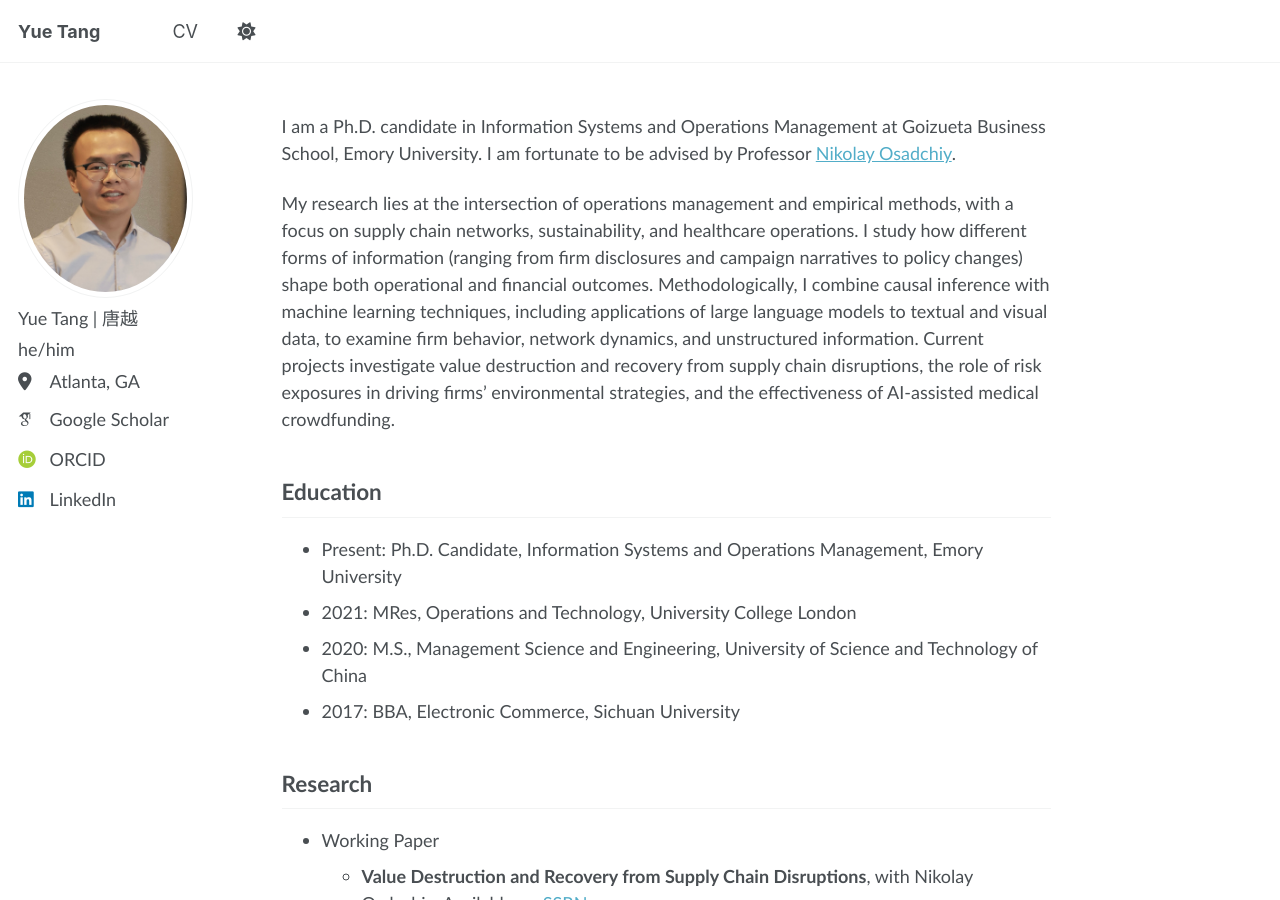
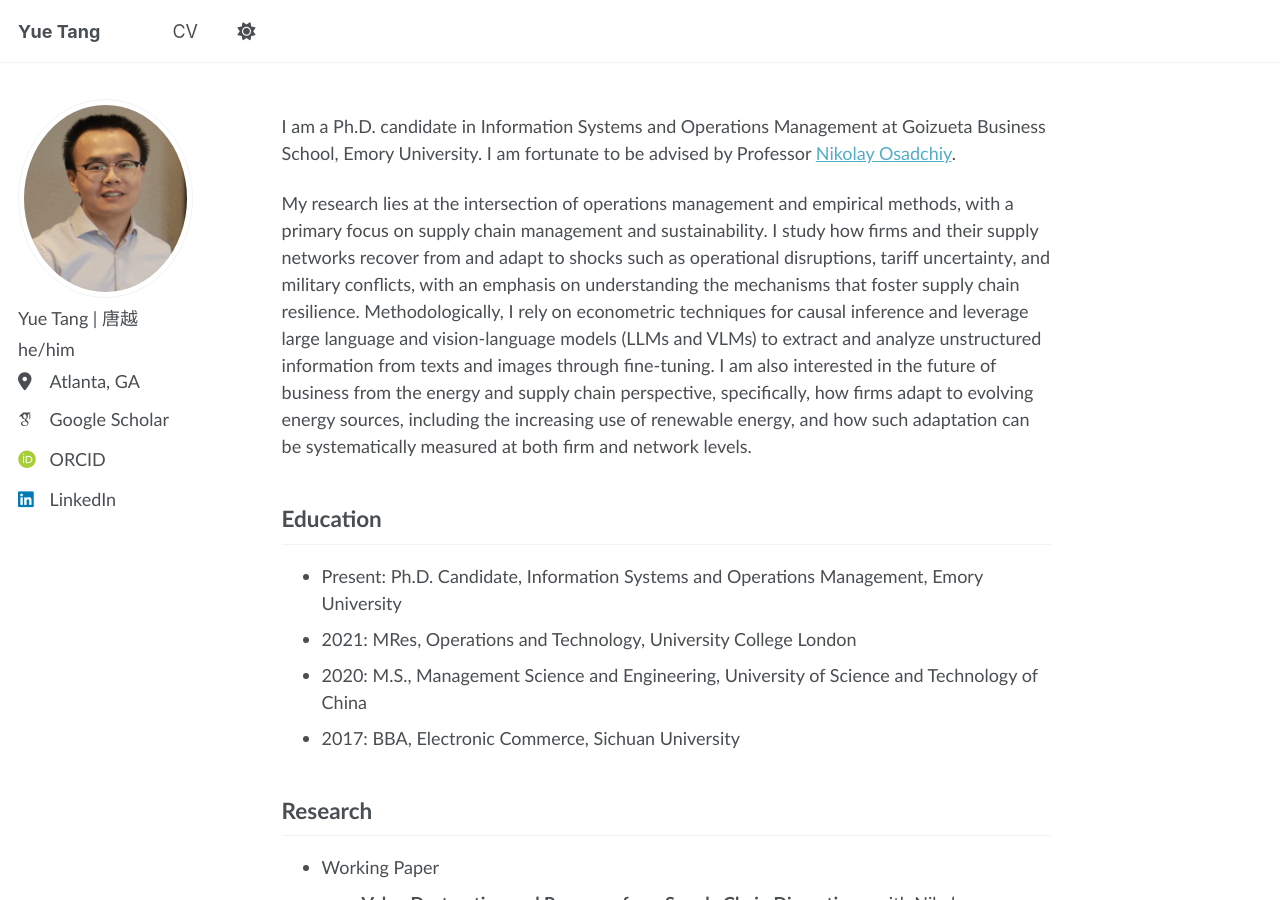
Before and after one commit to YueTang-YT/YueTang-YT.github.io, a Jekyll site: the page built from _pages/about.md, in a window 1280 px wide and 900 px high. Built offline with Jekyll 4.4.1, drawn with Linux system fonts in a browser that asks for light colours; some web fonts are replaced.

Commit message:
Update about.md

```diff
--- a/_pages/about.md
+++ b/_pages/about.md
@@ -20,7 +20,7 @@
 
 I am a Ph.D. candidate in Information Systems and Operations Management at Goizueta Business School, Emory University. I am fortunate to be advised by Professor [Nikolay Osadchiy](http://www.nikolayosadchiy.com).
 
-My research lies at the intersection of operations management and empirical methods, with a focus on supply chain networks, sustainability, and healthcare operations. I study how different forms of information (ranging from firm disclosures and campaign narratives to policy changes) shape both operational and financial outcomes. Methodologically, I combine causal inference with machine learning techniques, including applications of large language models to textual and visual data, to examine firm behavior, network dynamics, and unstructured information. Current projects investigate value destruction and recovery from supply chain disruptions, the role of risk exposures in driving firms’ environmental strategies, and the effectiveness of AI-assisted medical crowdfunding.
+My research lies at the intersection of operations management and empirical methods, with a primary focus on supply chain management and sustainability. I study how firms and their supply networks recover from and adapt to shocks such as operational disruptions, tariff uncertainty, and military conflicts, with an emphasis on understanding the mechanisms that foster supply chain resilience. Methodologically, I rely on econometric techniques for causal inference and leverage large language and vision-language models (LLMs and VLMs) to extract and analyze unstructured information from texts and images through fine-tuning. I am also interested in the future of business from the energy and supply chain perspective, specifically, how firms adapt to evolving energy sources, including the increasing use of renewable energy, and how such adaptation can be systematically measured at both firm and network levels.
 
 ## Education
 - Present: Ph.D. Candidate, Information Systems and Operations Management, Emory University
```
